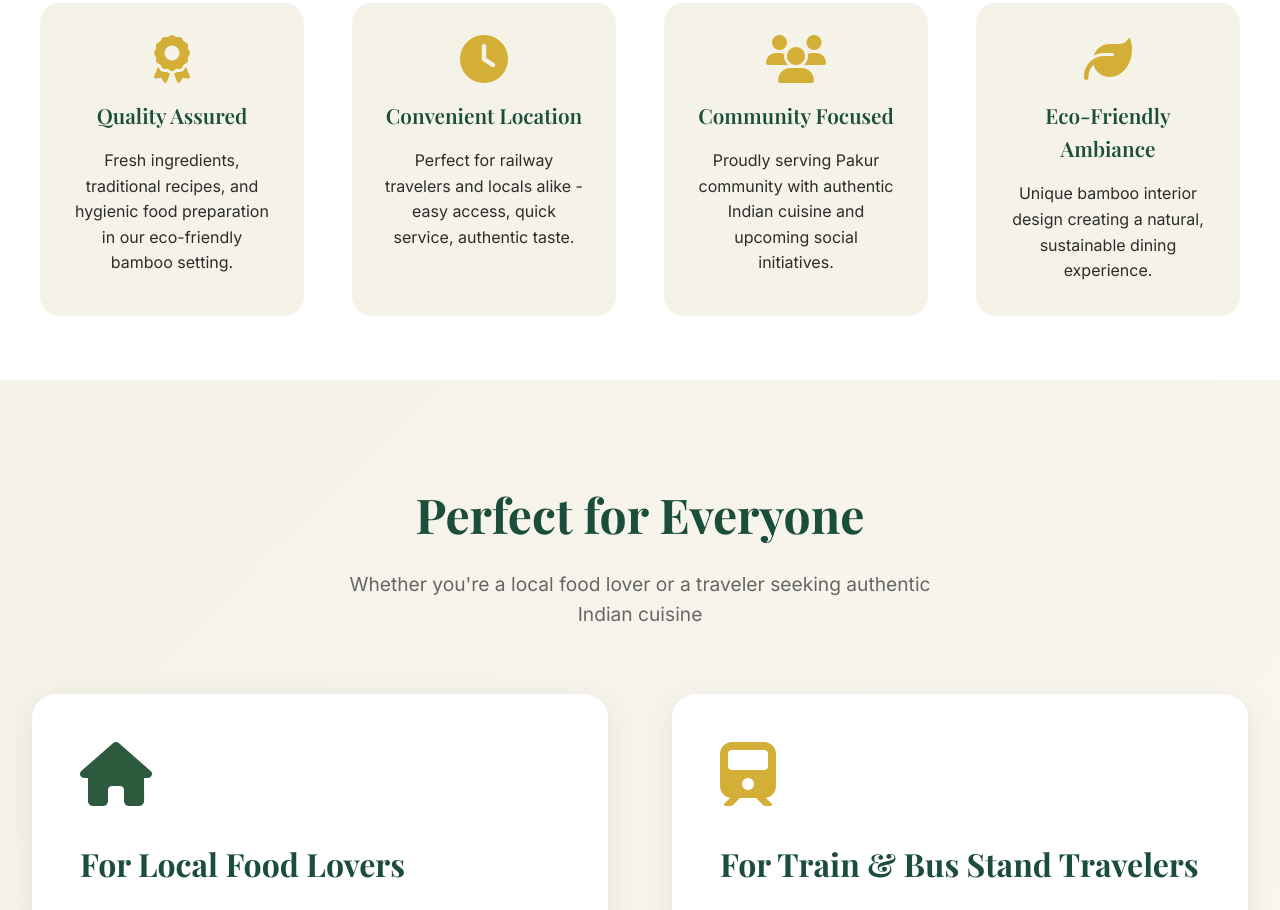
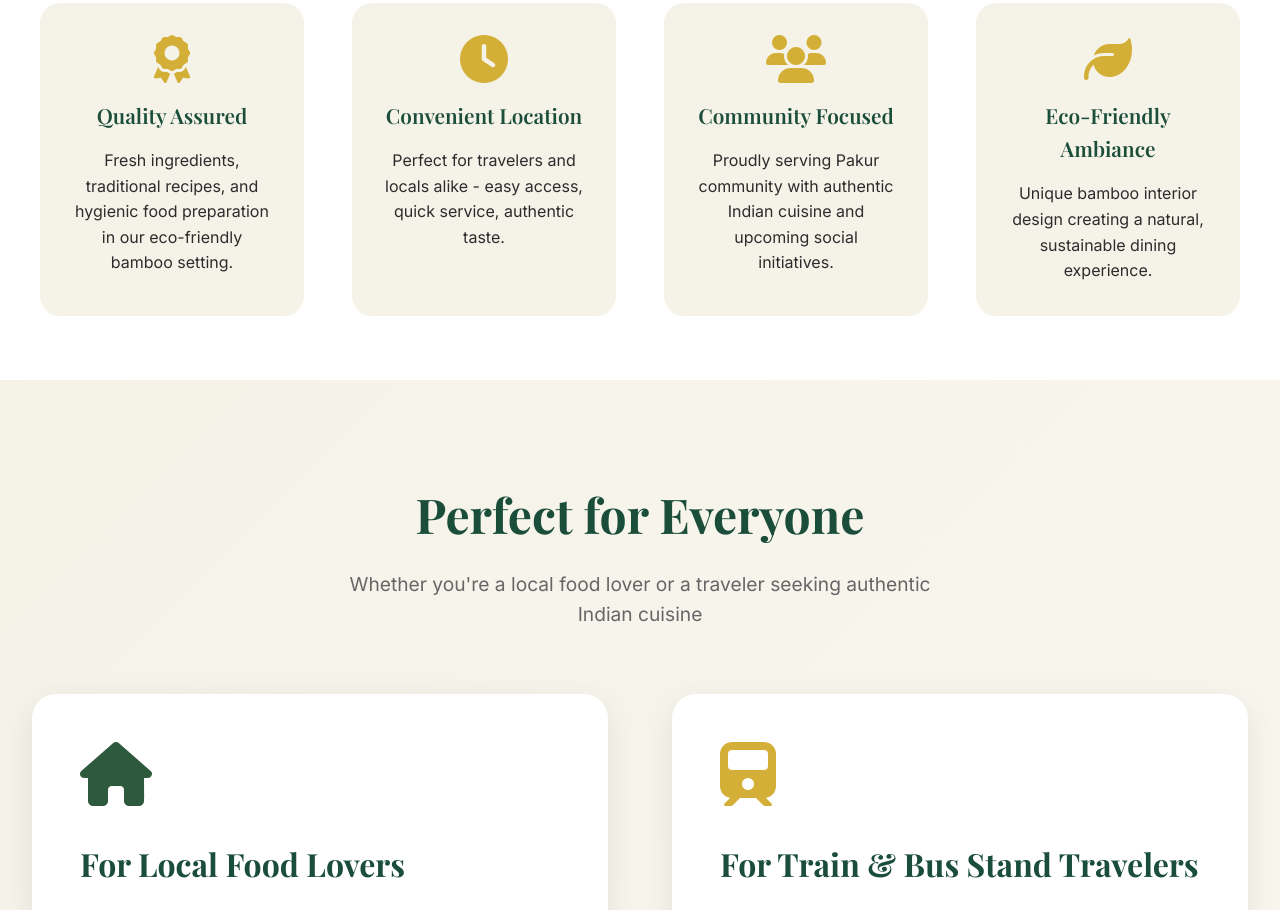
Before and after one commit to Nikku2204/Johar-Bamboo-Resturant, a plain HTML site: page index.html in a window 1280 px wide. Shown: the part 986-1896 px from the top of the page. Drawn offline with nearby package versions, Linux system fonts and the light colour scheme.

Commit message:
Update index.html

```diff
--- a/index.html
+++ b/index.html
@@ -817,7 +817,7 @@
                         <i class="fas fa-clock"></i>
                     </div>
                     <h3 class="trust-title">Convenient Location</h3>
-                    <p>Perfect for railway travelers and locals alike - easy access, quick service, authentic taste.</p>
+                    <p>Perfect for travelers and locals alike - easy access, quick service, authentic taste.</p>
                 </div>
                 <div class="trust-item">
                     <div class="trust-icon">
```
